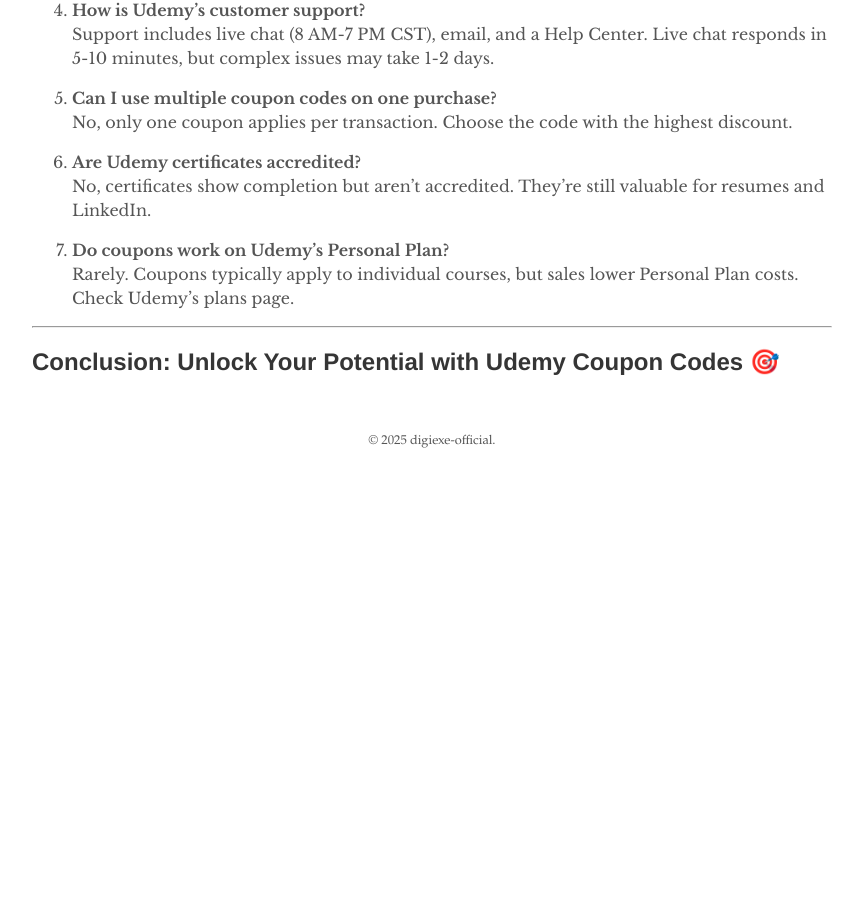
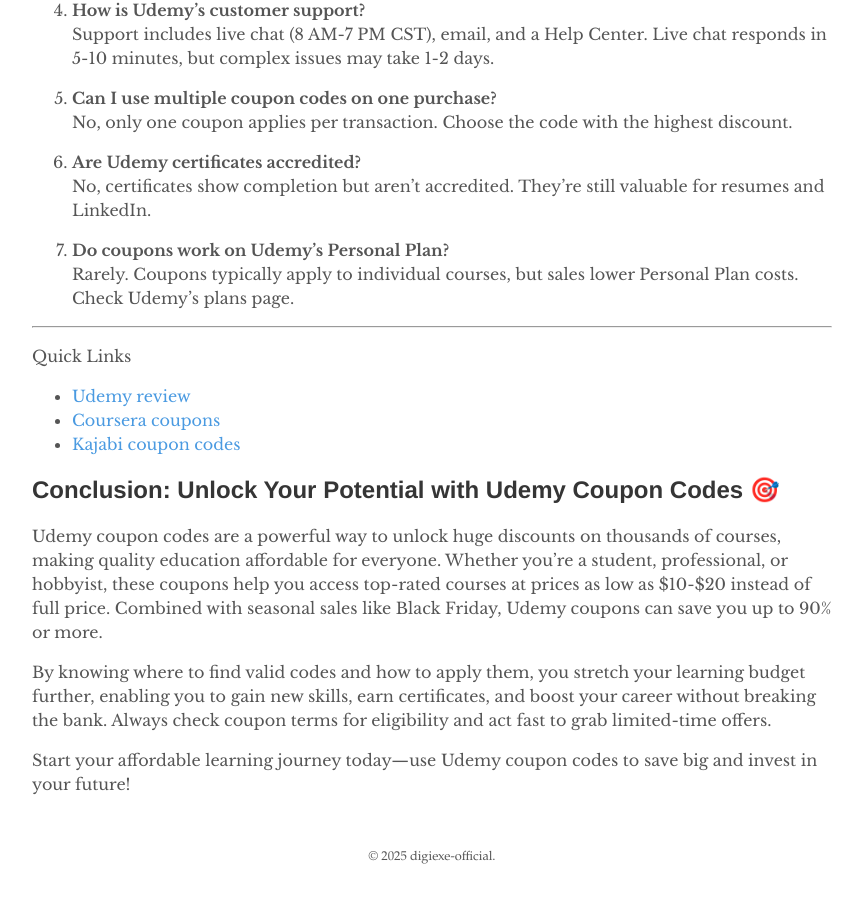
Before and after one commit to digiexe-official/dg, a Jekyll site: the page built from wp/udemy coupon codes.md, in a window 1280 px wide and 900 px high, scrolled down 5416 px. Shown: the whole window, without its empty margins (208-1071 px from the left). Built offline with Jekyll 4.4.1, drawn with Linux system fonts in a browser that asks for light colours; before the commit the page ends 5900 px from its top, so only the background shows below that.

Commit message:
Updated conclusion

```diff
--- a/wp/udemy coupon codes.md
+++ b/wp/udemy coupon codes.md
@@ -203,4 +203,16 @@ These features, combined with Udemy coupon codes, make Udemy a powerful, afforda
 
 ---
 
+Quick Links
+
+- [Udemy review](https://digiexe-official.github.io/dg/udemy-review/)
+- [Coursera coupons](https://digiexe-official.github.io/dg/coursera-coupons/)
+- [Kajabi coupon codes](https://digiexe-official.github.io/dg/kajabi-coupon-codes/)
+
 ## Conclusion: Unlock Your Potential with Udemy Coupon Codes 🎯
+
+Udemy coupon codes are a powerful way to unlock huge discounts on thousands of courses, making quality education affordable for everyone. Whether you’re a student, professional, or hobbyist, these coupons help you access top-rated courses at prices as low as $10-$20 instead of full price. Combined with seasonal sales like Black Friday, Udemy coupons can save you up to 90% or more.
+
+By knowing where to find valid codes and how to apply them, you stretch your learning budget further, enabling you to gain new skills, earn certificates, and boost your career without breaking the bank. Always check coupon terms for eligibility and act fast to grab limited-time offers.
+
+Start your affordable learning journey today—use Udemy coupon codes to save big and invest in your future!
```
